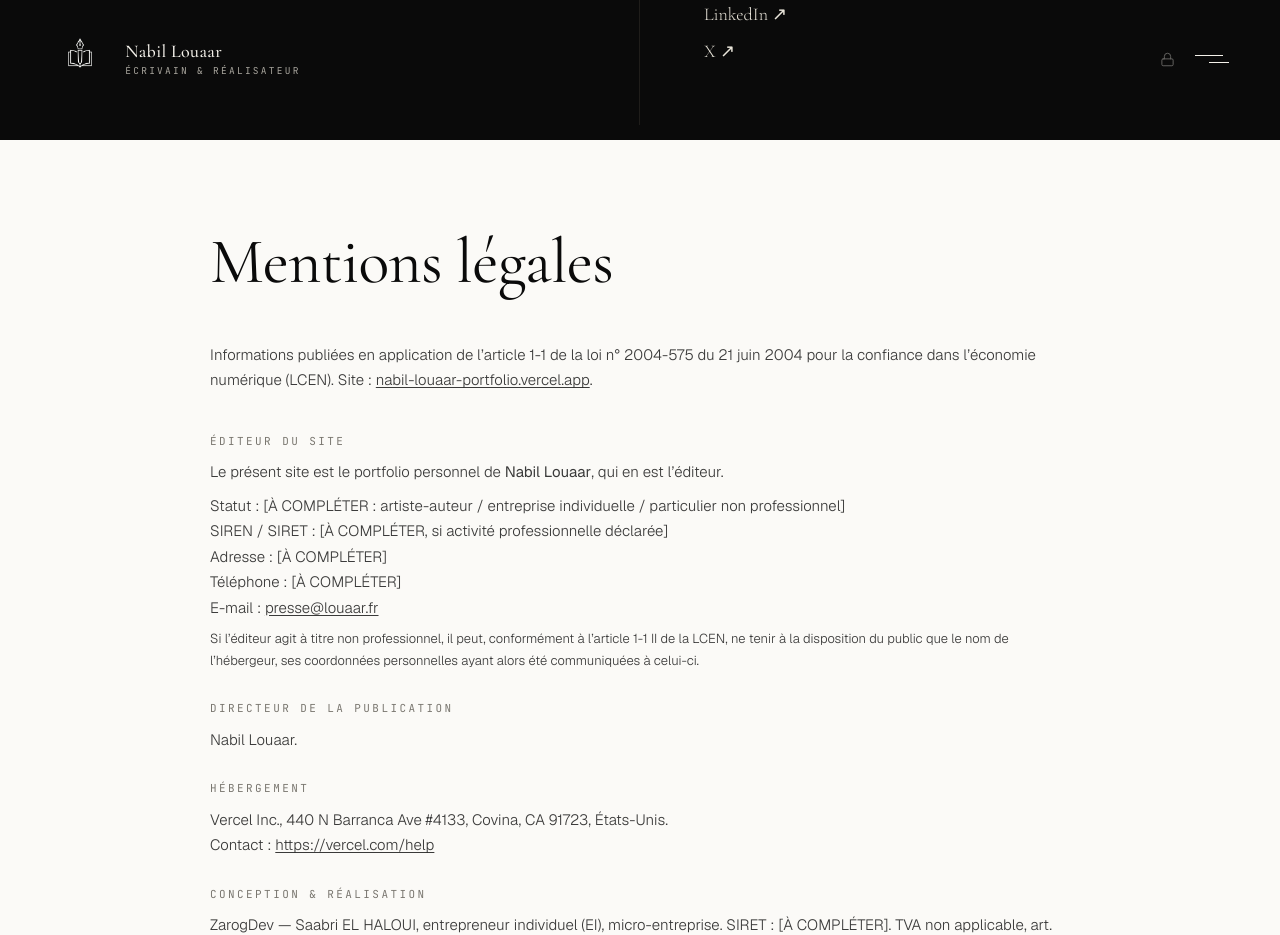
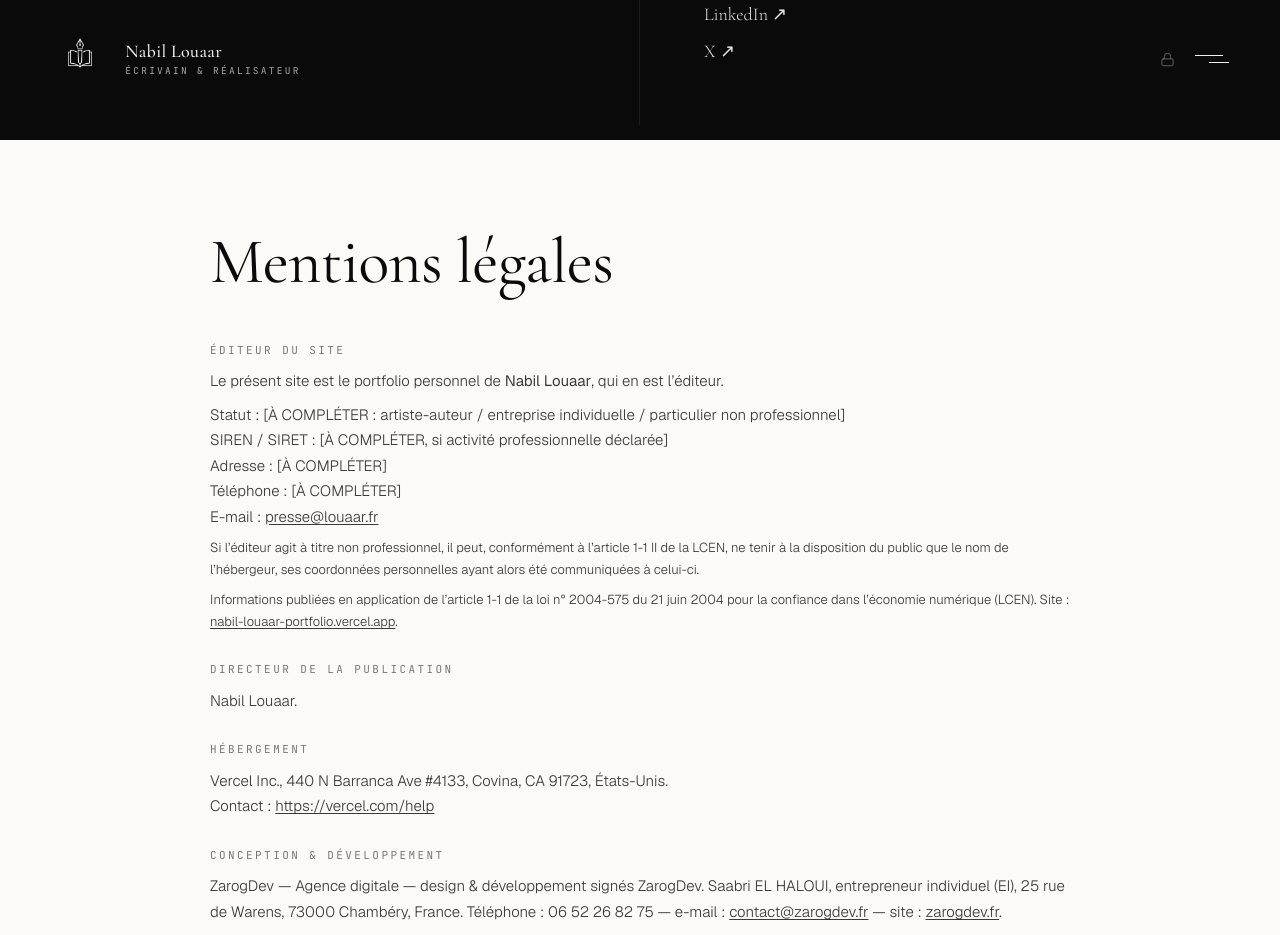
Before and after one commit to ZarogDev/nabil-louaar-portfolio, a Next.js app: page /mentions-legales in a window 1280 px wide. Shown: the top 935 px of the page. Built offline with nearby package versions, Linux system fonts and the light colour scheme.

Commit message:
chore(legal): homogénéisation footer/mentions ZarogDev

```diff
--- a/src/app/layout.tsx
+++ b/src/app/layout.tsx
@@ -203,6 +203,7 @@ const faqJsonLd = {
 };
 
 import RouteScrollReset from "@/components/RouteScrollReset";
+import BackToTop from "@/components/layout/BackToTop";
 
 export default async function RootLayout({
   children,
@@ -234,6 +235,7 @@ export default async function RootLayout({
           Aller au contenu
         </a>
         {children}
+        <BackToTop />
       </body>
     </html>
   );
--- a/src/app/mentions-legales/page.tsx
+++ b/src/app/mentions-legales/page.tsx
@@ -12,11 +12,6 @@ export const metadata: Metadata = {
 export default function MentionsLegales() {
   return (
     <LegalPage title="Mentions légales">
-      <p className="text-[15px] leading-[1.7] text-[var(--color-ink)]/80 mb-10">
-        Informations publiées en application de l’article 1-1 de la loi n° 2004-575 du 21 juin 2004 pour la confiance
-        dans l’économie numérique (LCEN). Site : <a href={SITE_URL} className={legalLink}>{SITE_URL.replace("https://", "")}</a>.
-      </p>
-
       <LegalSection title="Éditeur du site">
         <p>
           Le présent site est le portfolio personnel de <strong>Nabil Louaar</strong>, qui en est l’éditeur.
@@ -37,6 +32,10 @@ export default function MentionsLegales() {
           la disposition du public que le nom de l’hébergeur, ses coordonnées personnelles ayant alors été communiquées
           à celui-ci.
         </p>
+        <p className="text-[13px]">
+          Informations publiées en application de l’article 1-1 de la loi n° 2004-575 du 21 juin 2004 pour la confiance
+          dans l’économie numérique (LCEN). Site : <a href={SITE_URL} className={legalLink}>{SITE_URL.replace("https://", "")}</a>.
+        </p>
       </LegalSection>
 
       <LegalSection title="Directeur de la publication">
@@ -51,13 +50,12 @@ export default function MentionsLegales() {
         </p>
       </LegalSection>
 
-      <LegalSection title="Conception & réalisation">
+      <LegalSection title="Conception & développement">
         <p>
-          ZarogDev — Saabri EL HALOUI, entrepreneur individuel (EI), micro-entreprise. SIRET : [À COMPLÉTER].
-          TVA non applicable, art. 293 B du CGI.
-          <br />
-          E-mail : <a href="mailto:contact@zarogdev.fr" className={legalLink}>contact@zarogdev.fr</a> — Site :{" "}
-          <a href="https://zarogdev.fr" className={legalLink}>zarogdev.fr</a>
+          ZarogDev — Agence digitale — design &amp; développement signés ZarogDev. Saabri EL HALOUI, entrepreneur
+          individuel (EI), 25 rue de Warens, 73000 Chambéry, France. Téléphone : 06 52 26 82 75 — e-mail :{" "}
+          <a href="mailto:zarogdev@gmail.com" className={legalLink}>contact@zarogdev.fr</a> — site :{" "}
+          <a href="https://zarogdev.fr" className={legalLink} target="_blank" rel="noopener noreferrer">zarogdev.fr</a>.
         </p>
         <p className="text-[13px]">
           ZarogDev intervient comme prestataire technique et n’est pas l’éditeur du site ni responsable de ses contenus.
--- a/src/app/page.tsx
+++ b/src/app/page.tsx
@@ -1,6 +1,5 @@
 import Header from "@/components/layout/Header";
 import Footer from "@/components/layout/Footer";
-import BackToTop from "@/components/layout/BackToTop";
 import HeroSection from "@/components/sections/HeroSection";
 import PresentationSection from "@/components/sections/PresentationSection";
 import WritingSection from "@/components/sections/WritingSection";
@@ -28,7 +27,6 @@ export default function HomePage() {
       </main>
 
       <Footer />
-      <BackToTop />
     </>
   );
 }
--- a/src/components/layout/BackToTop.tsx
+++ b/src/components/layout/BackToTop.tsx
@@ -1,34 +1,49 @@
 "use client";
 
 import { useEffect, useState } from "react";
+import { usePathname } from "next/navigation";
 
+/** Bouton « retour en haut » monté dans le layout racine : toutes les pages publiques (pas l'admin). */
 export default function BackToTop() {
+  const pathname = usePathname();
   const [show, setShow] = useState(false);
 
   useEffect(() => {
     const onScroll = () => setShow(window.scrollY > 400);
+    onScroll();
     window.addEventListener("scroll", onScroll, { passive: true });
     return () => window.removeEventListener("scroll", onScroll);
   }, []);
 
+  if (pathname?.startsWith("/admin")) return null;
+
+  const scrollToTop = () => {
+    const reduce = window.matchMedia("(prefers-reduced-motion: reduce)").matches;
+    window.scrollTo({ top: 0, behavior: reduce ? "auto" : "smooth" });
+  };
+
   return (
-    <a
-      href="#home"
-      aria-label="Revenir à l'accueil"
+    <button
+      type="button"
+      onClick={scrollToTop}
+      aria-label="Retour en haut"
+      tabIndex={show ? 0 : -1}
+      aria-hidden={!show}
       className={`fixed right-[clamp(20px,2.4vw,40px)] bottom-[clamp(20px,2.4vw,40px)] z-40
                   w-14 h-14 rounded-full bg-[#0a0a0a] text-[#f4f1ea]
                   grid place-items-center cursor-pointer border border-[#0a0a0a]
-                  transition-all duration-[350ms] ease-out group
+                  transition-all duration-[350ms] ease-out motion-reduce:transition-none group
                   hover:bg-[var(--color-paper)] hover:text-[var(--color-ink)]
+                  focus-visible:outline-2 focus-visible:outline-offset-4 focus-visible:outline-[#a8a59d]
                   ${show ? "opacity-100 translate-y-0 pointer-events-auto" : "opacity-0 translate-y-5 pointer-events-none"}`}
     >
       <span className="absolute right-[66px] top-1/2 -translate-y-1/2 font-mono text-[10.5px] tracking-[.22em] uppercase text-[var(--color-ink)] bg-[var(--color-paper)] border border-[var(--color-rule)] px-3 py-[7px] whitespace-nowrap opacity-0 group-hover:opacity-100 transition-opacity duration-[250ms] pointer-events-none">
         Revenir en haut
       </span>
-      <svg viewBox="0 0 24 24" className="w-[18px] h-[18px] stroke-current fill-none stroke-[1.2] [stroke-linecap:round] [stroke-linejoin:round] transition-transform duration-[250ms] group-hover:-translate-y-1">
+      <svg aria-hidden="true" viewBox="0 0 24 24" className="w-[18px] h-[18px] stroke-current fill-none stroke-[1.2] [stroke-linecap:round] [stroke-linejoin:round] transition-transform duration-[250ms] motion-reduce:transition-none group-hover:-translate-y-1">
         <path d="M12 19V5" />
         <path d="M5 12l7-7 7 7" />
       </svg>
-    </a>
+    </button>
   );
 }
--- a/src/components/legal/LegalPage.tsx
+++ b/src/components/legal/LegalPage.tsx
@@ -1,6 +1,5 @@
 import Header from "@/components/layout/Header";
 import Footer from "@/components/layout/Footer";
-import BackToTop from "@/components/layout/BackToTop";
 
 /**
  * Gabarit des pages légales (modèle Seven Films) : header du site sur un
@@ -24,7 +23,6 @@ export function LegalPage({ title, children }: { title: string; children: React.
         </div>
       </main>
       <Footer />
-      <BackToTop />
     </>
   );
 }
```
